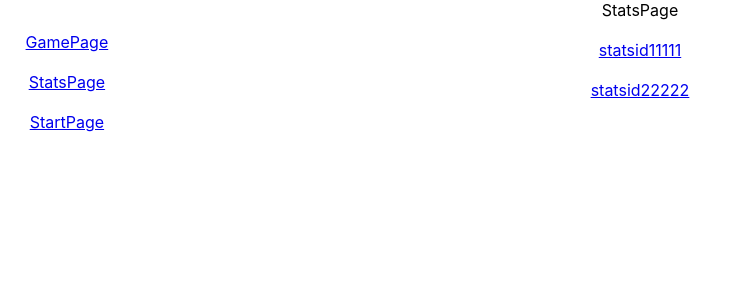
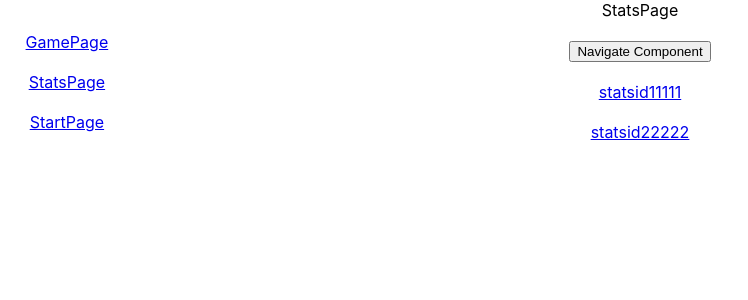
Before and after one commit to IvanGerman/react3.0, a React (Create React App) app: page /statsPage in a window 1280 px wide. Shown: the top 300 px of the page, without its empty margins (0-748 px from the left). Built offline with nearby package versions, Linux system fonts and the light colour scheme; no server answers.

Commit message:
feat: using navigate component

```diff
--- a/src/components/StatsPage/StatsPage.jsx
+++ b/src/components/StatsPage/StatsPage.jsx
@@ -1,4 +1,4 @@
-import { NavLink } from "react-router-dom";
+import { Navigate, NavLink } from "react-router-dom";
 import { useLocation, useNavigate, useParams } from "react-router-dom";
 
 const StatsPage = () => {
@@ -10,11 +10,22 @@ const StatsPage = () => {
   console.log('location---',location);
   //console.log('navigate---',navigate);
 
+  //return <Navigate to="/" replace={true} />
+
+  function useNavigateComponent() {
+    //alert('navigate')
+    //const navigate = useNavigate();
+    //navigate('/gamePage')
+    return <Navigate to="/" replace={true} />
+  };
+
   return (
     <div className="stats-page">
       StatsPage
       <div></div>
       <br/>
+      <button onClick={useNavigateComponent}>Navigate Component</button>
+      <br/><br/>
       <NavLink to = {'/statssingle/statsid1'}>
         <div>statsid11111</div>
       </NavLink>
```
